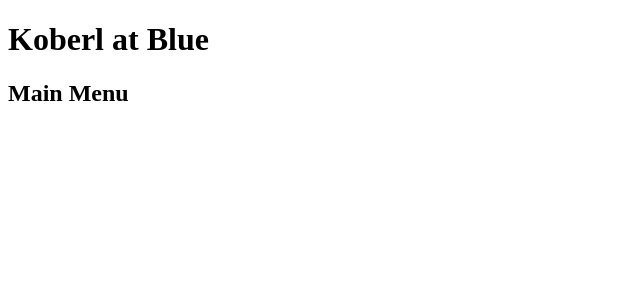
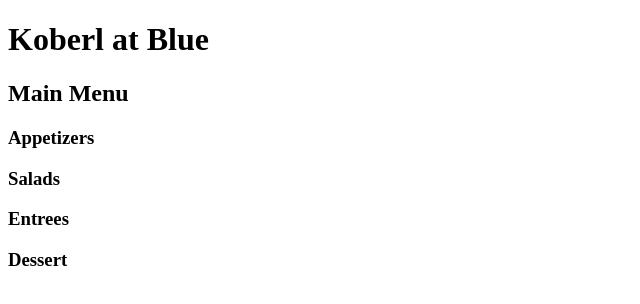
Before and after one commit to iunderwo/iunderwo.github.io, a plain HTML site: page grc338/restaurantmenu/index.html in a window 1280 px wide. Shown: the whole page, without its empty margins (0-640 px from the left). Drawn offline with Linux system fonts and the light colour scheme.

Commit message:
Update index.html

```diff
--- a/grc338/restaurantmenu/index.html
+++ b/grc338/restaurantmenu/index.html
@@ -7,7 +7,10 @@
 		<body>
 			<h1>Koberl at Blue</h1>
 			<h2>Main Menu</h2>
-
+			<h3>Appetizers</h3>
+			<h3>Salads</h3>
+			<h3>Entrees</h3>
+			<h3>Dessert</h3>
 
 
 		</body>
```
